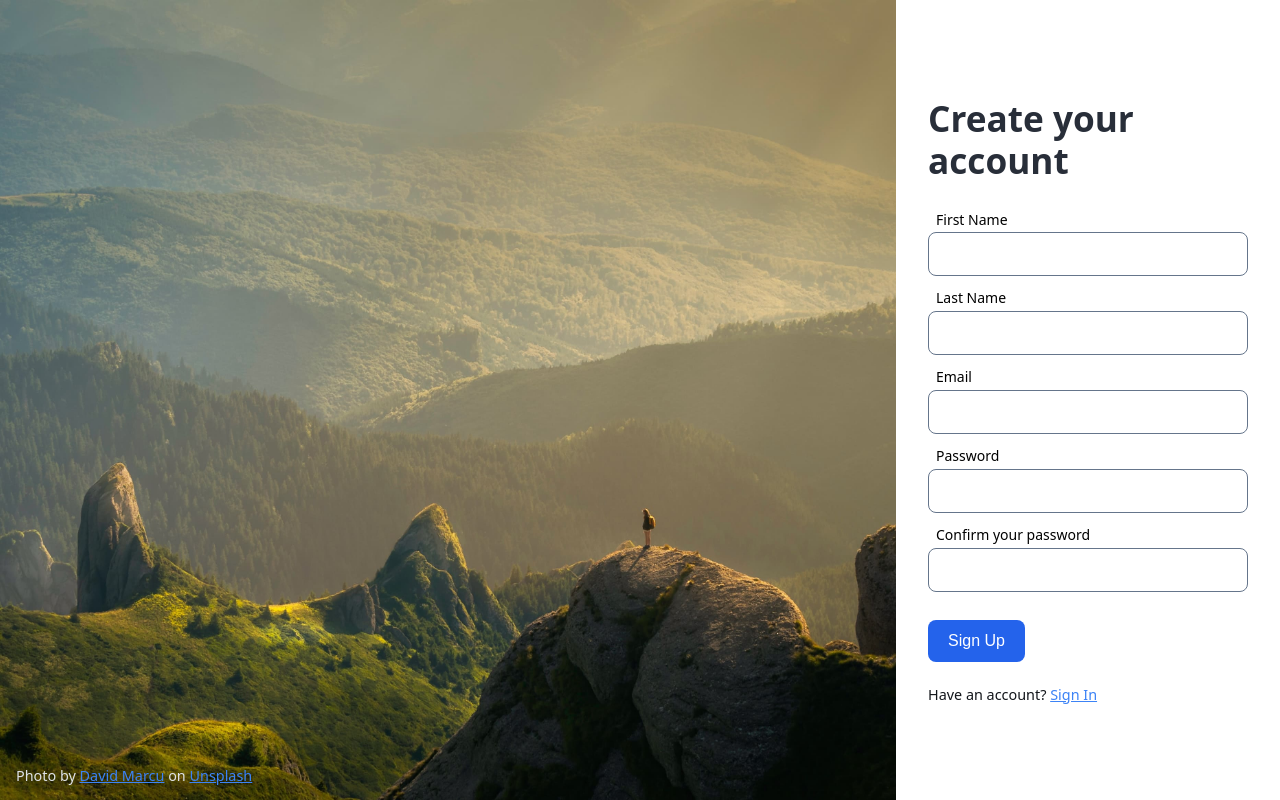
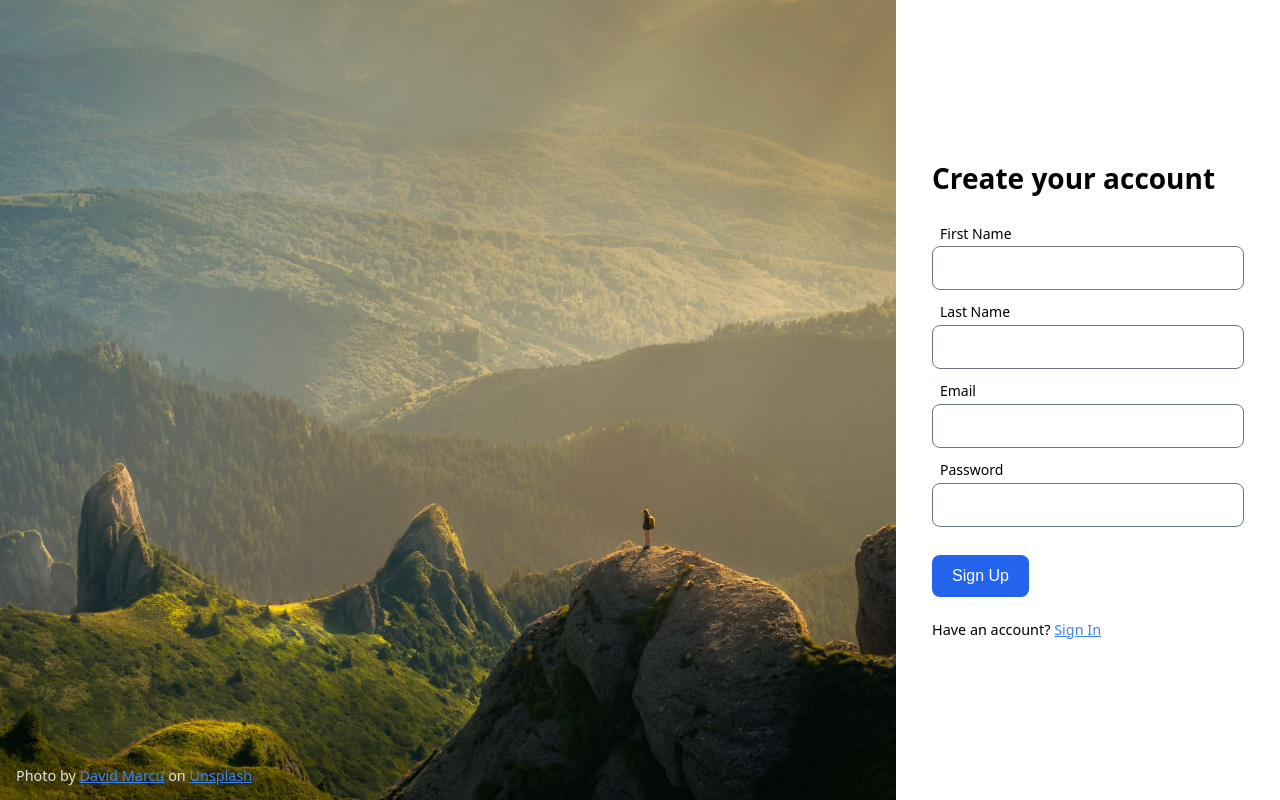
Before and after one commit to tuansdf/gallery-app, a React (Vite) app in the folder frontend/: page /sign-up in a window 1280 px wide. Built offline with nearby package versions, Linux system fonts and the light colour scheme; no server answers.

Commit message:
refactor(frontend): remove confirm password

```diff
--- a/frontend/src/features/authentication/components/sign-up-form/sign-up-form.module.css
+++ b/frontend/src/features/authentication/components/sign-up-form/sign-up-form.module.css
@@ -6,7 +6,7 @@
   width: 100%;
 }
 .form > .text-field + .text-field {
-  margin-top: 0.75rem;
+  margin-top: 0.5rem;
 }
 .form > button {
   margin-top: 1.75rem;
@@ -33,4 +33,7 @@
   .form {
     align-items: start;
   }
+  .form > .text-field + .text-field {
+    margin-top: 0.75rem;
+  }
 }
--- a/frontend/src/features/authentication/components/sign-up-form/sign-up-form.tsx
+++ b/frontend/src/features/authentication/components/sign-up-form/sign-up-form.tsx
@@ -9,20 +9,14 @@ import TextField from "@/components/text-field/text-field";
 import { useRegisterMutation } from "@/features/authentication/api/register";
 import classes from "./sign-up-form.module.css";
 
-const formSchema = z
-  .object({
+const formSchema = z.object({
   email: z.string().email("Please provide a valid email address"),
   password: z
     .string()
     .min(8, "Password must have more than 8 characters")
     .max(64, "Password must have fewer than 64 characters"),
-    confirmPassword: z.string().min(1, "Please retype your password"),
   lastName: z.string().min(1, "Please provide your last name"),
   firstName: z.string().min(1, "Please provide your first name"),
-  })
-  .refine((data) => data.password === data.confirmPassword, {
-    message: "Confirm password does not match",
-    path: ["confirmPassword"],
 });
 
 type FormValues = z.infer<typeof formSchema>;
@@ -30,7 +24,6 @@ type FormValues = z.infer<typeof formSchema>;
 const defaultValues: FormValues = {
   email: "",
   password: "",
-  confirmPassword: "",
   firstName: "",
   lastName: "",
 };
@@ -99,14 +92,6 @@ const SignUpForm = () => {
         containerClassName={classes["text-field"]}
         {...register("password")}
       />
-      <TextField
-        type="password"
-        label="Confirm your password"
-        error={!!errors.confirmPassword?.message}
-        helperText={errors.confirmPassword?.message}
-        containerClassName={classes["text-field"]}
-        {...register("confirmPassword")}
-      />
 
       {errorMessage ? <Alert severity="error">{errorMessage}</Alert> : null}
 
--- a/frontend/src/pages/sign-up/sign-up-page.module.css
+++ b/frontend/src/pages/sign-up/sign-up-page.module.css
@@ -33,10 +33,13 @@
 }
 
 .right {
+  --py: 1.75rem;
+  --px: 1.5rem;
+
   position: absolute;
   max-width: 24rem;
   width: 100%;
-  padding: 1.75rem 1.5rem;
+  padding: var(--py) var(--px);
 
   display: flex;
   flex-direction: column;
@@ -47,7 +50,7 @@
 .heading {
   margin-bottom: 1.75rem;
 
-  font-size: 1.8rem;
+  font-size: 1.75rem;
   font-weight: bold;
 }
 
@@ -68,18 +71,10 @@
   }
 
   .right {
+    --px: 2.25rem;
+
     position: relative;
     height: 100%;
     align-items: start;
-    padding: 2rem;
-  }
-
-  .heading {
-    font-size: 2.2rem;
-    color: hsl(var(--clr-neutral-800));
-  }
-
-  .notice {
-    color: hsl(var(--clr-neutral-900));
   }
 }
```
Lines whose indentation alone changed are shown as unchanged.
